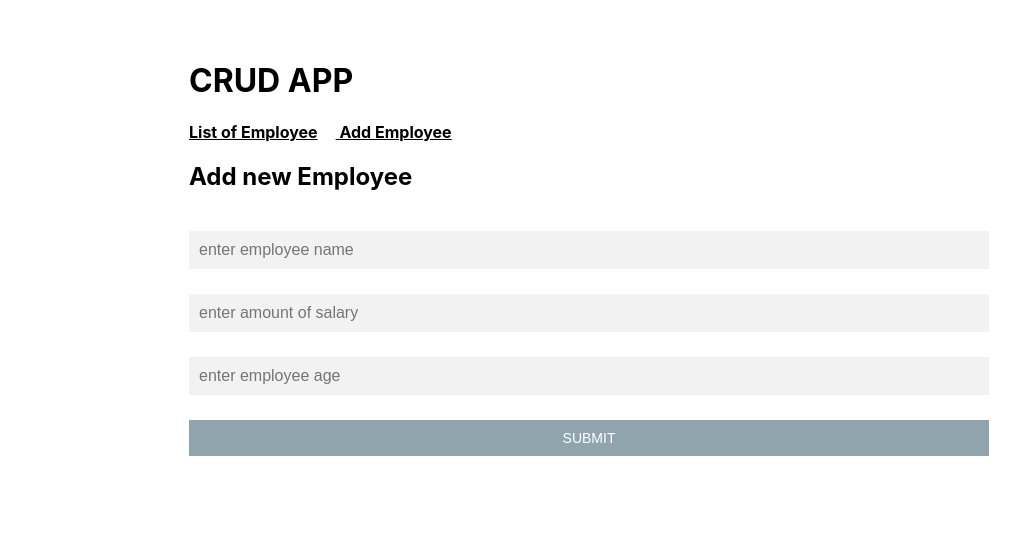
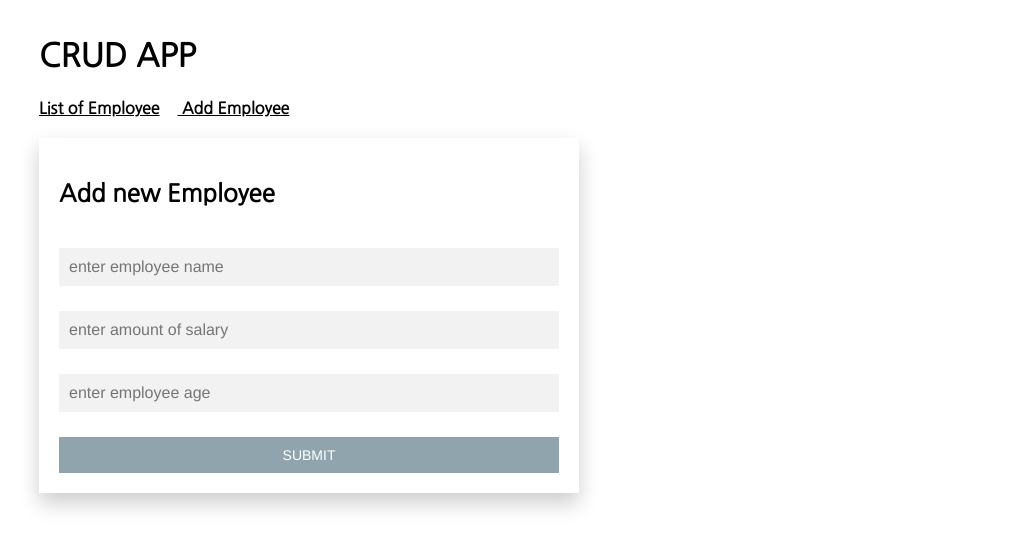
Before and after one commit to svapolonio/react-task, a React (Create React App) app: page /create in a window 1280 px wide. Shown: the top 548 px of the page, without its empty margins (51-1071 px from the left). Built offline with nearby package versions, Linux system fonts and the light colour scheme; the HTML template or start-up script is replaced by a standard one.

Commit message:
Update changes regarding UI

```diff
--- a/src/index.css
+++ b/src/index.css
@@ -1,32 +1,34 @@
 body {
   margin: 0;
   padding: 0;
-  font-family: -apple-system, BlinkMacSystemFont, "Segoe UI", "Roboto", "Oxygen",
+  /* font-family: -apple-system, BlinkMacSystemFont, "Segoe UI", "Roboto", "Oxygen",
     "Ubuntu", "Cantarell", "Fira Sans", "Droid Sans", "Helvetica Neue",
-    sans-serif;
+    sans-serif; */
+    /* font-family: 'Roboto', sans-serif; */
+    font-family: 'Nanum Gothic', sans-serif;
 }
 
 /* my style */
 
 .wrapper {
   margin: 0 auto;
-  padding: 40px;
-  max-width: 800px;
+  padding: 15px 50px;
+  max-width: 1100px;
 }
 
 .table {
-  margin: 0 0 40px 0;
+  /* margin: 0 0 40px 0; */
   width: 100%;
   box-shadow: 0 10px 20px rgba(0, 0, 0, 0.2);
-  display: table;
+  /* display: table; */
+  /* text-align: left; */
 }
 
-thead tr{
-  padding: 20px;
-}
+
 .table td {
   padding: 5px;
 }
+
 @media screen and (max-width: 580px) {
   .table {
     display: block;
@@ -34,6 +36,7 @@ thead tr{
 }
 
 .editBtn{
+  font-family: "Helvetica Neue", Helvetica;
   background: #90A4AE;
   border: 0;
   padding: 5px;
@@ -50,6 +53,7 @@ thead tr{
 }
 
 .deleteBtn{
+  font-family: "Helvetica Neue", Helvetica;
   background: #607D8B;
   border: 0;
   padding: 5px;
@@ -67,21 +71,22 @@ thead tr{
 
 
 .row {
-  display: table-row;
+  margin: 0;
   background: #f6f6f6;
+  padding: 20px;
 }
 .row.header {
-  /* font-weight: 100; */
   color: #000000;
   background: #ECEFF1;
 }
 @media screen and (max-width: 580px) {
   .row {
-    padding: 14px 0 7px;
-    display: block;
+    padding: 14px 0 10px;
+    /* display: block; */
+    border-bottom: 3px solid black;
   }
   .row.header {
-    padding: 0;
+    padding: 10px;
     height: 6px;
   }
   .row.header .cell {
@@ -96,7 +101,7 @@ thead tr{
     min-width: 98px;
     font-size: 10px;
     line-height: 10px;
-    font-weight: bold;
+    /* font-weight: bold; */
     text-transform: uppercase;
     color: #969696;
     display: block;
@@ -118,8 +123,16 @@ thead tr{
 
 /* for add employee */
 
+.form {
+  margin-top: 20px;
+  padding: 20px;
+  width: 100%;
+  box-shadow: 0 10px 20px rgba(0, 0, 0, 0.2);
+  max-width: 500px;
+}
 
 .form input {
+  font-family: "Helvetica Neue", Helvetica;
   background: #f2f2f2;
   width: 100%;
   border: 0;
@@ -136,6 +149,7 @@ thead tr{
 }
 
 .form button {
+  font-family: "Helvetica Neue", Helvetica;
   text-transform: uppercase;
   background: #90A4AE;
   width: 100%;
```
